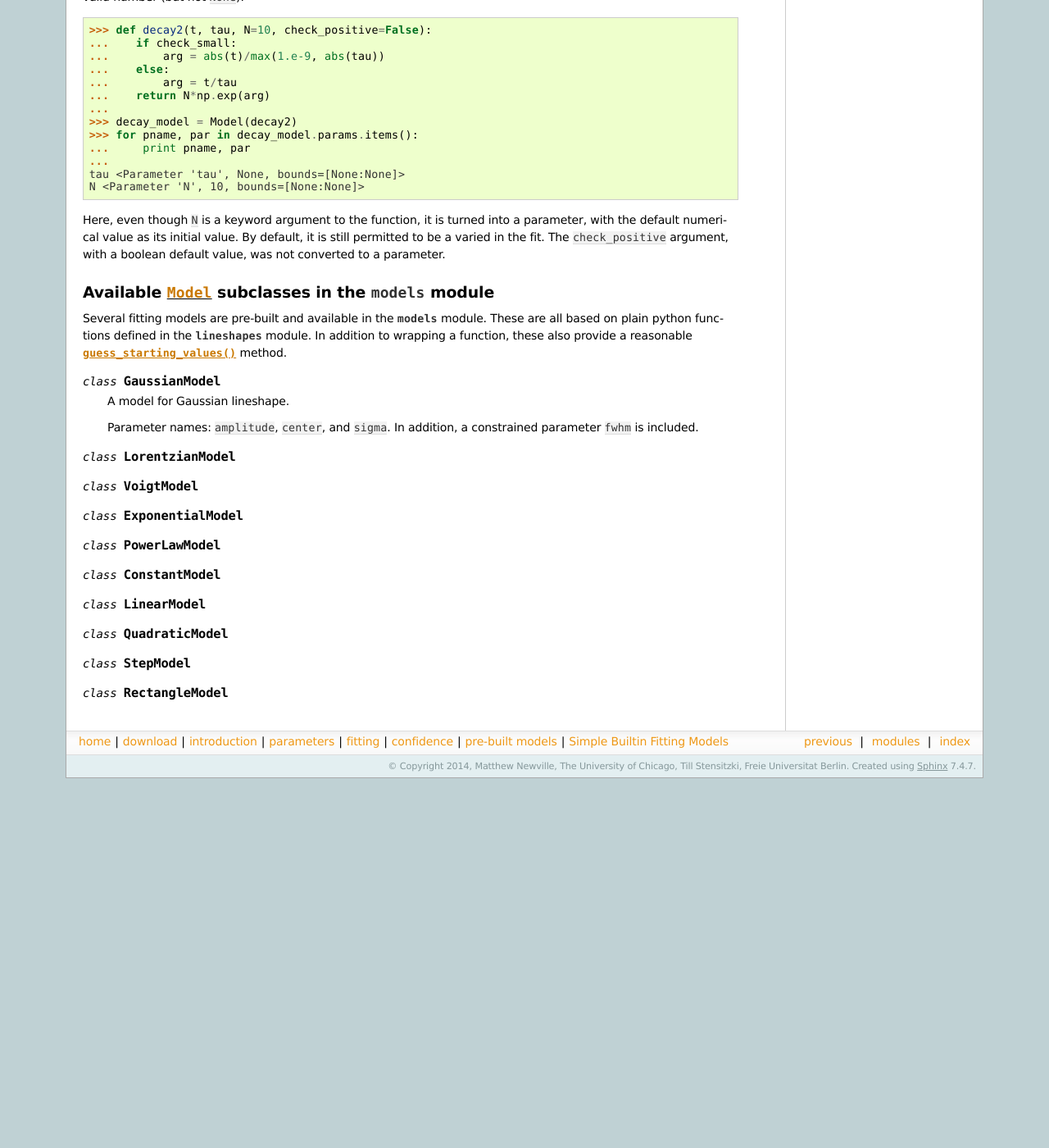
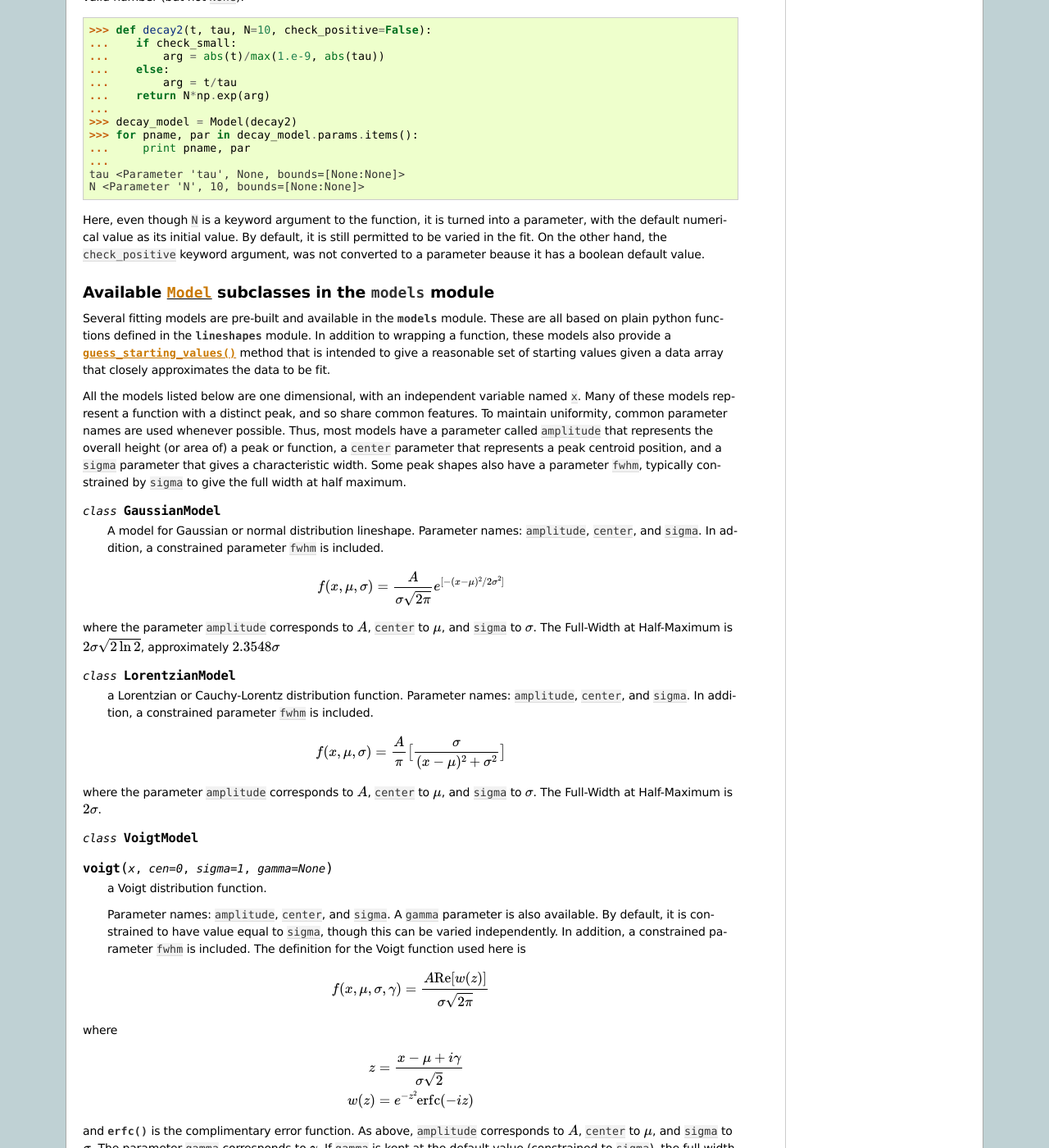
Before and after one commit to lmfit/lmfit-py, a Sphinx documentation site: the page built from doc/models.rst, in a window 1280 px wide and 1400 px high, scrolled down 5346 px. Shown: the whole window at 82% size. Built offline with Sphinx 7.4.7, drawn with Linux system fonts in a browser that asks for light colours; before the commit the page ends 6295 px from its top, so only the background shows below that; some of the changed text lies outside the part shown.

Commit message:
more updates to  models.rst

```diff
--- a/doc/models.rst
+++ b/doc/models.rst
@@ -317,10 +316,11 @@ the supplied default value was a valid number (but not ``None``).
     N <Parameter 'N', 10, bounds=[None:None]>
 
 Here, even though ``N`` is a keyword argument to the function, it is turned
-into a parameter, with the default numerical value as its initial value.  By
-default, it is still permitted to be a varied in the fit.  The
-``check_positive`` argument, with a boolean default value, was not converted
-to a parameter.
+into a parameter, with the default numerical value as its initial value.
+By default, it is still permitted to be varied in the fit.  On the other
+hand, the ``check_positive`` keyword argument, was not converted to a
+parameter beause it has a boolean default value.
+
 
 
 Available :class:`Model` subclasses in the :mod:`models` module
@@ -328,19 +328,87 @@ Available :class:`Model` subclasses in the :mod:`models` module
 
 Several fitting models are pre-built and available in the :mod:`models`
 module.  These are all based on plain python functions defined in the
-:mod:`lineshapes` module.  In addition to wrapping a function, these also
-provide a reasonable :meth:`guess_starting_values` method.
+:mod:`lineshapes` module.  In addition to wrapping a function, these models
+also provide a :meth:`guess_starting_values` method that is intended to
+give a reasonable set of starting values given a data array that closely
+approximates the data to be fit.
+
+All the models listed below are one dimensional, with an independent
+variable named ``x``.  Many of these models represent a function with a
+distinct peak, and so share common features.  To maintain uniformity,
+common parameter names are used whenever possible.  Thus, most models have
+a parameter called ``amplitude`` that represents the overall height (or
+area of) a peak or function, a ``center`` parameter that represents a peak
+centroid position, and a ``sigma`` parameter that gives a characteristic
+width.   Some peak shapes also have a parameter ``fwhm``, typically
+constrained by ``sigma`` to give the full width at half maximum.
+
 
 .. class:: GaussianModel()
 
-   A model for Gaussian lineshape.
-
+   A model for Gaussian or normal distribution lineshape.
    Parameter names: ``amplitude``, ``center``, and ``sigma``.  In addition,
    a constrained parameter ``fwhm`` is included.
 
+.. math::
+
+  f(x, \mu, \sigma) = \frac{A}{\sigma\sqrt{2\pi}} e^{[{-{(x-\mu)^2}/{{2\sigma}^2}}]}
+
+where the parameter ``amplitude`` corresponds to :math:`A`, ``center`` to
+:math:`\mu`, and ``sigma`` to :math:`\sigma`.  The Full-Width at
+Half-Maximum is :math:`2\sigma\sqrt{2\ln{2}}`, approximately
+:math:`2.3548\sigma`
+
+
 .. class:: LorentzianModel()
 
+   a Lorentzian or Cauchy-Lorentz distribution function.
+   Parameter names: ``amplitude``, ``center``, and ``sigma``.  In addition,
+   a constrained parameter ``fwhm`` is included.
+
+.. math::
+
+  f(x, \mu, \sigma) = \frac{A}{\pi} \big[\frac{\sigma}{(x - \mu)^2 + \sigma^2}\big]
+
+where the parameter
+``amplitude`` corresponds to :math:`A`, ``center`` to
+:math:`\mu`, and ``sigma`` to :math:`\sigma`.  The Full-Width at
+Half-Maximum is :math:`2\sigma`.
+
+
 .. class:: VoigtModel()
+
+.. function:: voigt(x, cen=0, sigma=1, gamma=None)
+
+   a Voigt distribution function.
+
+   Parameter names: ``amplitude``, ``center``, and ``sigma``.  A ``gamma``
+   parameter is also available.  By default, it is constrained to have
+   value equal to ``sigma``, though this can be varied independently.  In
+   addition, a constrained parameter ``fwhm`` is included.  The definition
+   for the Voigt function used here is
+
+.. math::
+
+    f(x, \mu, \sigma, \gamma) = \frac{A \textrm{Re}[w(z)]}{\sigma\sqrt{2 \pi}}
+
+where
+
+.. math::
+   :nowrap:
+
+   \begin{eqnarray*}
+     z &=& \frac{x-\mu +i\gamma}{\sigma\sqrt{2}} \\
+     w(z) &=& e^{-z^2}{\operatorname{erfc}}(-iz)
+   \end{eqnarray*}
+
+and :func:`erfc` is the complimentary error function.  As above,
+``amplitude`` corresponds to :math:`A`, ``center`` to
+:math:`\mu`, and ``sigma`` to :math:`\sigma`. The parameter ``gamma``
+corresponds  to :math:`\gamma`.
+If ``gamma`` is kept at the default value (constrained to ``sigma``),
+the full width at half maximumn is approximately :math:`3.6013\sigma`.
+
 
 .. class:: ExponentialModel()
 
@@ -357,3 +425,75 @@ provide a reasonable :meth:`guess_starting_values` method.
 
 
 .. class:: RectangleModel()
+
+
+Other modeles
+-----------------------------------------------
+
+
+.. function:: pvoigt(x, cen=0, sigma=1, frac=0.5)
+
+   a pseudo-Voigt distribution function, which is a weighted sum of a
+   Gaussian and Lorentzian distribution functions with the same values for
+   *cen* (:math:`\mu`) and *sigma* (:math:`\sigma`), and *frac* setting the
+   Lorentzian fraction::
+
+    pvoigt(x, cen, sigma, frac) = (1-frac)*gaussian(x, cen, sigma) + frac*lorentzian(x, cen, sigma)
+
+
+.. function:: pearson7(x, cen=0, sigma=1, expon=0.5)
+
+   a Pearson-7 lineshape.  This is another Voigt-like distribution
+   function, defined as
+
+.. math::
+
+    f(x, \mu, \sigma, p) = \frac{s}{\big\{[1 + (\frac{x-\mu}{\sigma})^2] (2^{1/p} -1)  \big\}^p}
+
+
+where for *cen* (:math:`\mu`) and *sigma* (:math:`\sigma`) are as for the
+above lineshapes, and *expon* is :math:`p`, and
+
+.. math::
+
+    s = \frac{\Gamma(p) \sqrt{2^{1/p} -1}}{ \sigma\sqrt{\pi}\,\Gamma(p-1/2)}
+
+where :math:`\Gamma(x)` is the gamma function.
+
+
+.. function:: students_t(x, cen=0, sigma=1)
+
+   Student's t distribution function.
+
+.. math::
+
+    f(x, \mu, \sigma) = \frac{\Gamma(\frac{\sigma+1}{2})} {\sqrt{\sigma\pi}\,\Gamma(\frac{\sigma}{2})} \Bigl[1+\frac{(x-\mu)^2}{\sigma}\Bigr]^{-\frac{\sigma+1}{2}}
+
+
+where :math:`\Gamma(x)` is the gamma function.
+
+.. function:: breit_wigner(x, cen=0, sigma=1, q=1)
+
+    Breit-Wigner-Fano distribution function.
+
+.. math::
+
+    f(x, \mu, \sigma, q) = \frac{(q\sigma/2 + x - \mu)^2}{(\sigma/2)^2 + (x - \mu)^2}
+
+
+.. function:: logistic(x, cen=0, sigma=1)
+
+   Logistic lineshape, a sigmoidal curve
+
+.. math::
+
+   f(x, \mu, \sigma) = 1  - \frac{1}{1 + e^{(x-\mu)/\sigma}}
+
+
+.. function:: lognormal(x, cen=0, sigma=1)
+
+   log-normal function
+
+.. math::
+
+    f(x, \mu, \sigma) = \frac{e^{-(\ln(x) - \mu)/ 2\sigma^2}}{x}
```
Also changed, not shown: other parts of doc/models.rst (+9 -10 lines).
